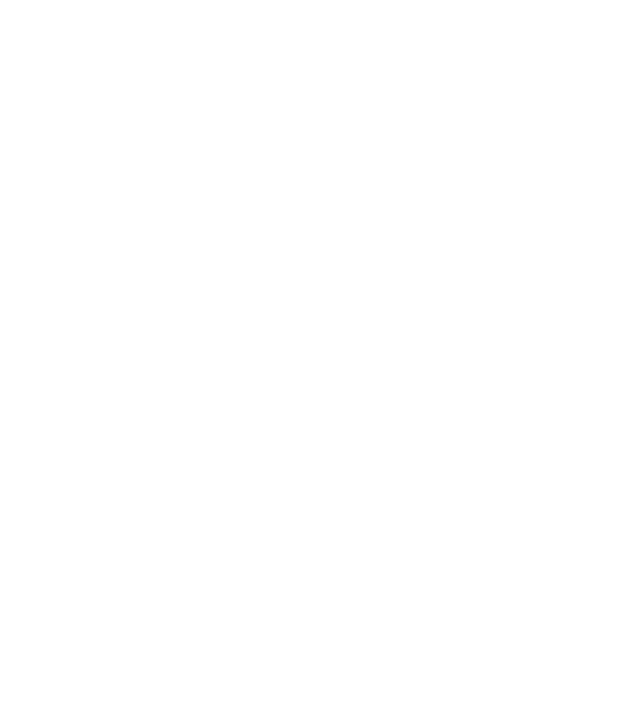
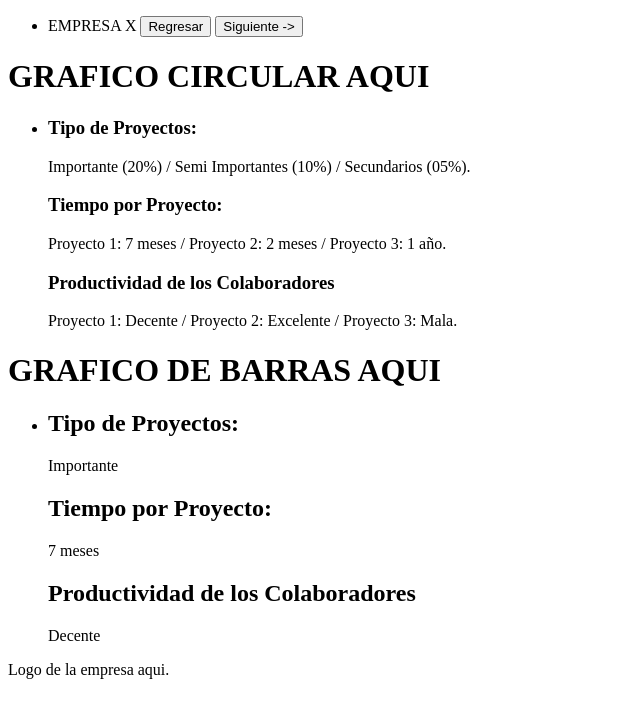
Before and after one commit to LabGames/Sistema_de_Gestion_de_Proyectos_PHP, a PHP site: page /php/modules/report_module.php in a window 1280 px wide. Before the commit the part shown is empty. Shown: the top 718 px of the page, without its empty margins (0-640 px from the left). Run offline with PHP 8.4, Linux system fonts and the light colour scheme.

Commit message:
update commit

```diff
--- a/php/modules/report_module.php
+++ b/php/modules/report_module.php
@@ -6,6 +6,53 @@
     <title>Modulo de Reportes</title>
 </head>
 <body>
-
+    <header>
+        <nav>
+            <ul>
+                <li>
+                    <a name="tittle">EMPRESA X</a>
+                    <button name="tittle_button">Regresar</button>
+                    <button name="tittle_button">Siguiente -></button>
+                </li>
+            </ul>
+        </nav>
+    </header>
+    <main>
+        <h1>GRAFICO CIRCULAR AQUI</h1>
+        <nav>
+            <ul>
+                <li>
+                    <h3>Tipo de Proyectos:</h3>
+                    <a>Importante (20%) /</a>
+                    <a>Semi Importantes (10%) /</a>
+                    <a>Secundarios (05%).</a>
+                    <h3>Tiempo por Proyecto:</h3>
+                    <a>Proyecto 1: 7 meses / </a>
+                    <a>Proyecto 2: 2 meses / </a>
+                    <a>Proyecto 3: 1 año.</a>
+                    <h3>Productividad de los Colaboradores</h3>
+                    <a>Proyecto 1: Decente /</a>
+                    <a>Proyecto 2: Excelente /</a>
+                    <a>Proyecto 3: Mala.</a>
+                </li>
+            </ul>
+        </nav>
+        <h1>GRAFICO DE BARRAS AQUI</h1>
+        <nav>
+            <ul>
+                <li>
+                    <h2>Tipo de Proyectos:</h2>
+                    <a>Importante</a>
+                    <h2>Tiempo por Proyecto:</h2>
+                    <a>7 meses</a>
+                    <h2>Productividad de los Colaboradores</h2>
+                    <a>Decente</a>
+                </li>
+            </ul>
+        </nav>
+    </main>
+    <footer>
+        <p>Logo de la empresa aqui.</p>
+    </footer>
 </body>
 </html>
```
Also changed, not shown: php/gestors/proyects_gestor.php (+35 -1 lines).
